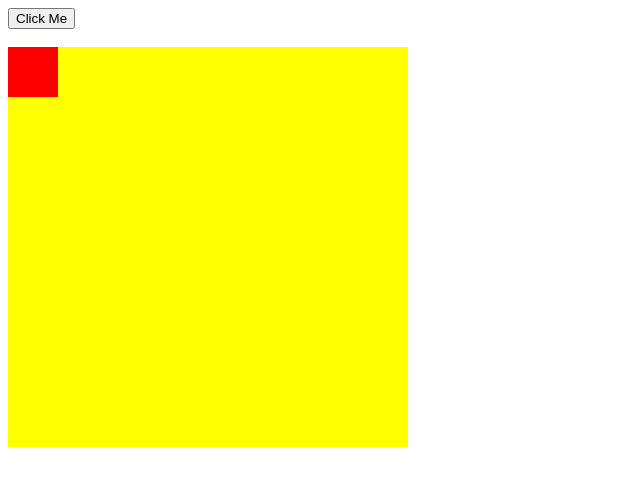
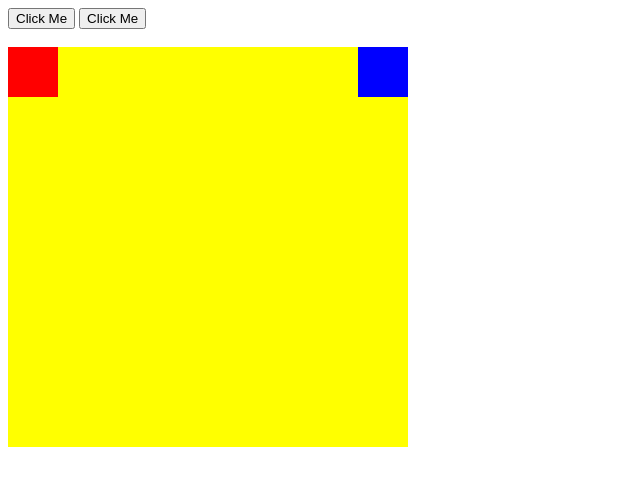
Before and after one commit to KTProg-2024/javascript-3-Kjkauz, a plain HTML site: page index.html in a window 1280 px wide. Shown: the whole page, without its empty margins (0-640 px from the left). Drawn offline with Linux system fonts and the light colour scheme.

Commit message:
added moving blue box

```diff
--- a/index.html
+++ b/index.html
@@ -15,16 +15,27 @@
 			  position: absolute;
 			  background-color: red;
 			}
+      #animate2 {
+        width: 50px;
+        height: 50px;
+        position: absolute;
+        background-color: blue;
+        top: 47px;
+        left: 358px;
+      }
 		</style>
     </head>
 
 	<body>
 		<script src="motion.js"></script>
 		<button type="button" onclick="myMove()">Click Me</button>
+    <script src="motion.js"></script>
+    <button type="button" onclick="myMove2()">Click Me</button>
 		<br><br>
 		<div id ="container">
 		  <div id ="animate"></div>
 		</div>
+    <div id="animate2"></div>
 
 	</body>
 </html>
--- a/motion.js
+++ b/motion.js
@@ -2,7 +2,8 @@ function myMove() {
   var elem = document.getElementById("animate");
   var posTop = 0;
   var posLeft = 0;
-  var id = setInterval(frame, 5);
+  var id = setInterval(frame, 5
+  );
   function frame() {
 	  posTop++;
 	  posLeft++;
@@ -12,3 +13,17 @@ function myMove() {
 		  clearInterval(id);
   }
 }
+function myMove2() {
+  var elem = document.getElementById("animate2");
+  var posTop = 47;
+  var posLeft = 358;
+  var id = setInterval(frame, 5);
+  function frame() {
+    posTop++;
+    posLeft--;
+    elem.style.top = posTop + "px";
+    elem.style.left = posLeft + "px";
+    if ((posTop > 350) && (posLeft < 0))
+      clearInterval(id);
+  }
+}
```
